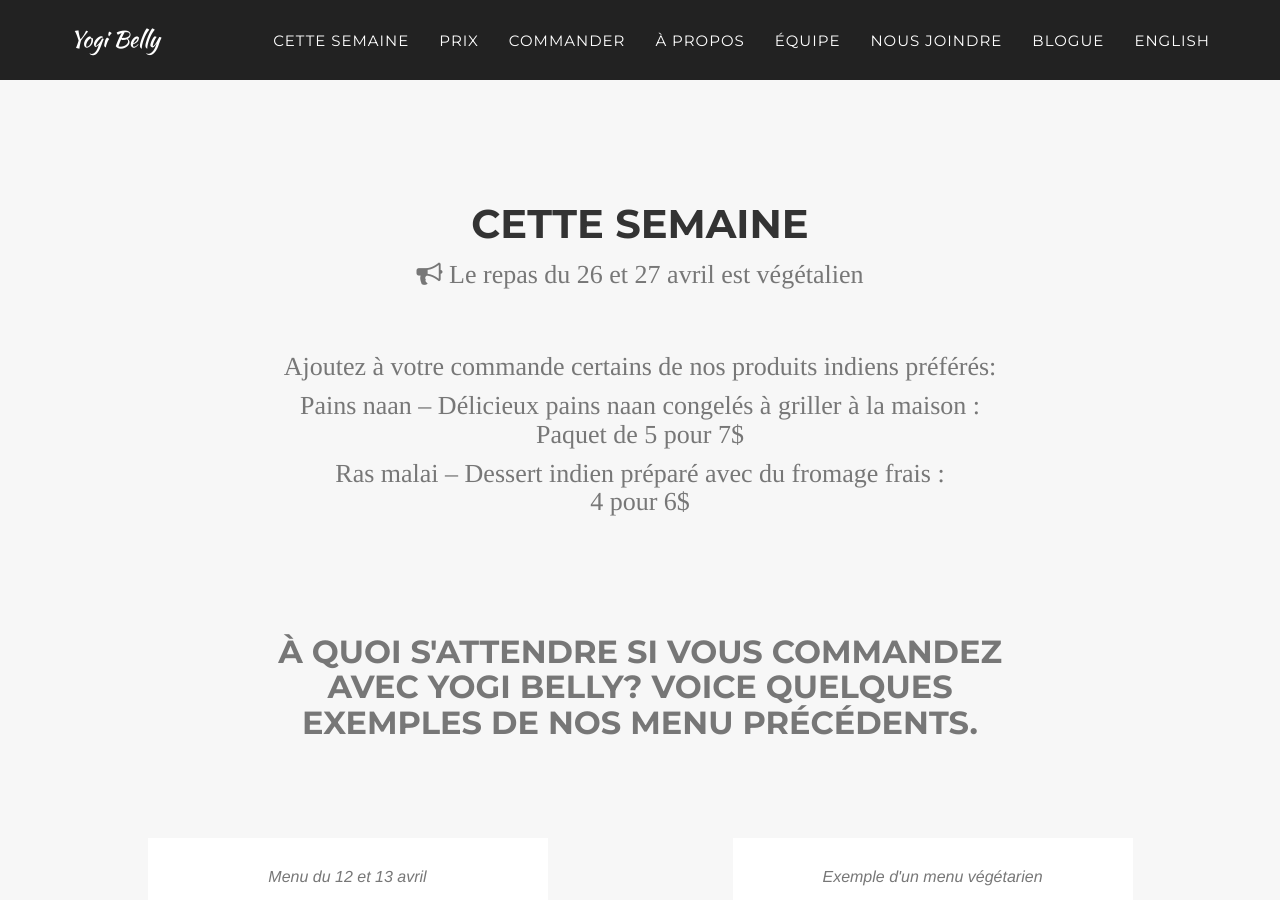
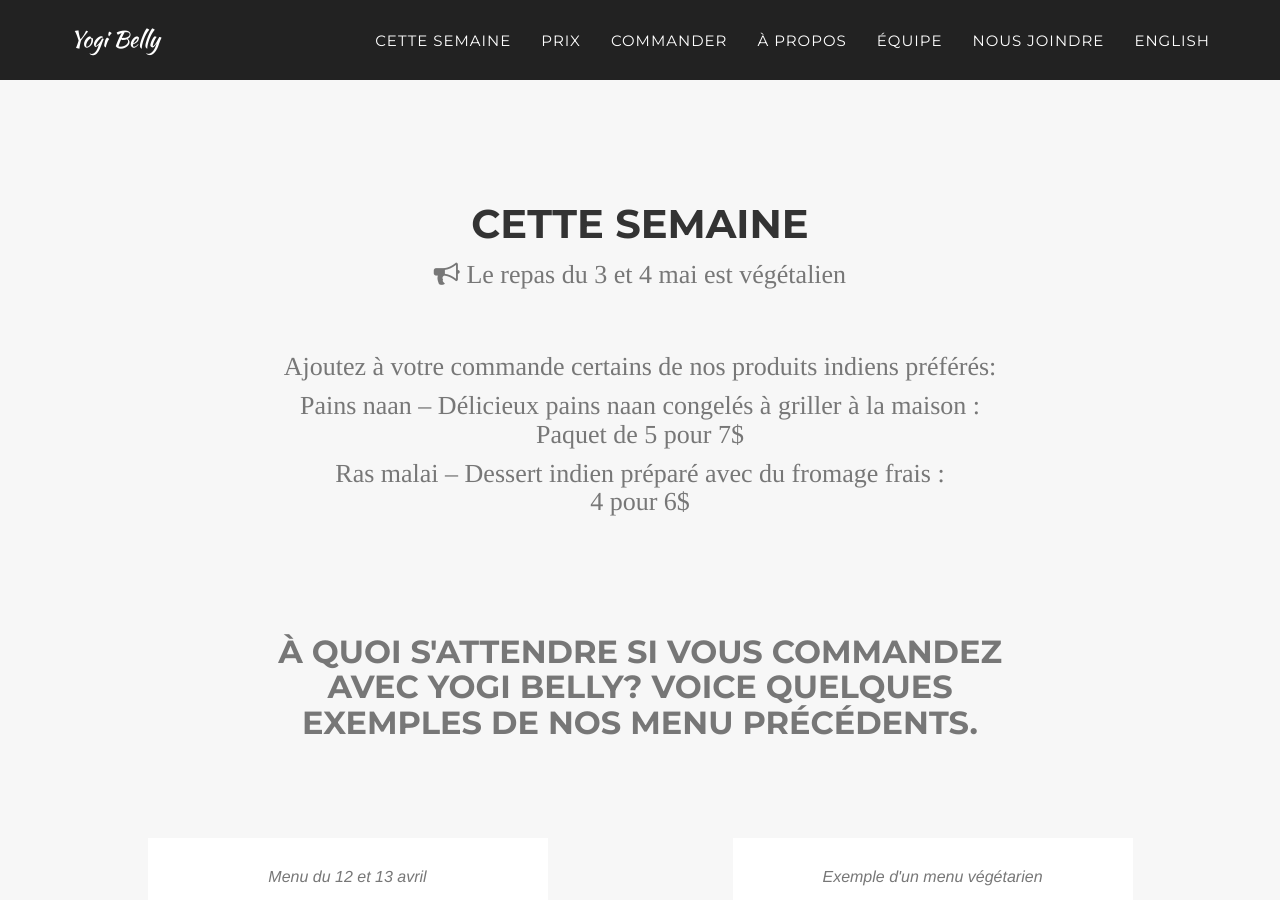
Before and after one commit to yogibelly/fr, a Jekyll site: the page built from _posts/2016-01-08-project-2.markdown, in a window 1280 px wide and 900 px high, scrolled down 2170 px. Built offline with Jekyll 4.4.1, drawn with Linux system fonts in a browser that asks for light colours; nearby versions of some CDN libraries; some web fonts are replaced.

Commit message:
update menu week 17

```diff
--- a/_includes/header.html
+++ b/_includes/header.html
@@ -39,9 +39,9 @@
                 <li>
                     <a class="page-scroll" href="#contact">Nous Joindre</a>
                 </li>
-                <li>
+                <!--<li>
                     <a class="page-scroll" href="http://yogibelly.com/blog/">Blogue</a>
-                </li>
+                </li>-->
                 <li>
                     <a class="page-scroll" href="http://yogibelly.com/">English</a>
                 </li>
--- a/_includes/portfolio_grid.html
+++ b/_includes/portfolio_grid.html
@@ -4,7 +4,7 @@
         <div class="row">
             <div class="col-lg-12 text-center">
                 <h2 class="section-heading">Cette semaine</h2>
-                <h4 class="section-heading text-muted"><i class="fa fa-bullhorn">   </i>        Le repas du 26 et 27 avril est végétalien<!--végétarien--></h4>
+                <h4 class="section-heading text-muted"><i class="fa fa-bullhorn">   </i>        Le repas du 3 et 4 mai est végétalien<!--végétarien--></h4>
                 <!--<h4 class="section-subheading">Meal for March 15th and 16th is Vegetarian</h4>-->
             </div>
         </div>
--- a/_includes/team.html
+++ b/_includes/team.html
@@ -29,10 +29,10 @@
                 {% endfor %}
             </div>
             <div class="row">
-                <div class="col-lg-8 col-lg-offset-2 text-center">
+                <!--<div class="col-lg-8 col-lg-offset-2 text-center">
                     <p class="large text-muted"><br><br></p>
                     <a href="http://yogibelly.com/blog/" class="page-scroll btn btn-xl">Suivez notre blogue</a>
-                </div>
+                </div>-->
             </div>
         </div>
     </section>
--- a/_posts/2016-01-08-project-2.markdown
+++ b/_posts/2016-01-08-project-2.markdown
@@ -17,17 +17,17 @@ description:
           <a class="list-group-item" href="#"><i class="fa fa-pencil fa-fw"></i>&nbsp; Applications</a>
           <a class="list-group-item" href="#"><i class="fa fa-cog fa-fw"></i>&nbsp; Settings</a>
       </div>-->
-      <h2 class="service-heading text-center text-muted">Menu du 12 et 13 avril</h2>
+      <h2 class="service-heading text-center text-muted">Menu du 3 et 4 mai</h2>
       <br><br>
-      <h3 class="service-heading text-center text-white">Bharwan Baingan</h3>
+      <h3 class="service-heading text-center text-white">Hari Pili Matar ki Daal</h3>
               <p class="text-white">Un grand classique dans notre famille, servi lors d’occasions spéciales - Petites aubergines farcies d’arachides, de noix de coco, d’un mélange d’épices maison et de graines de fenouil</p>
 
               <br><br>
-              <h3 class="service-heading text-center text-white">Shimla ki Mirch et Tofu</h3>
+              <h3 class="service-heading text-center text-white">Baingan Bharta</h3>
               <p class="text-white">Poivrons rouges et jaunes sautés avec du tofu, du gingembre frais, garam masala, des tomates et de la coriandre</p>
 
               <br><br>
-              <h3 class="service-heading text-center text-white">Kaali Masoor Daal</h3>
+              <h3 class="service-heading text-center text-white">Hari Shimla ki Mirch et Aloo</h3>
               <p class="text-white">Une fève brune originaire de l’Inde cuite avec du gingembre, du curcuma, de l’asafoetida et du garam masala. Vous pouvez y ajouter une noisette de beurre pour un gout plus onctueux</p>
 
               <br><br>
```
